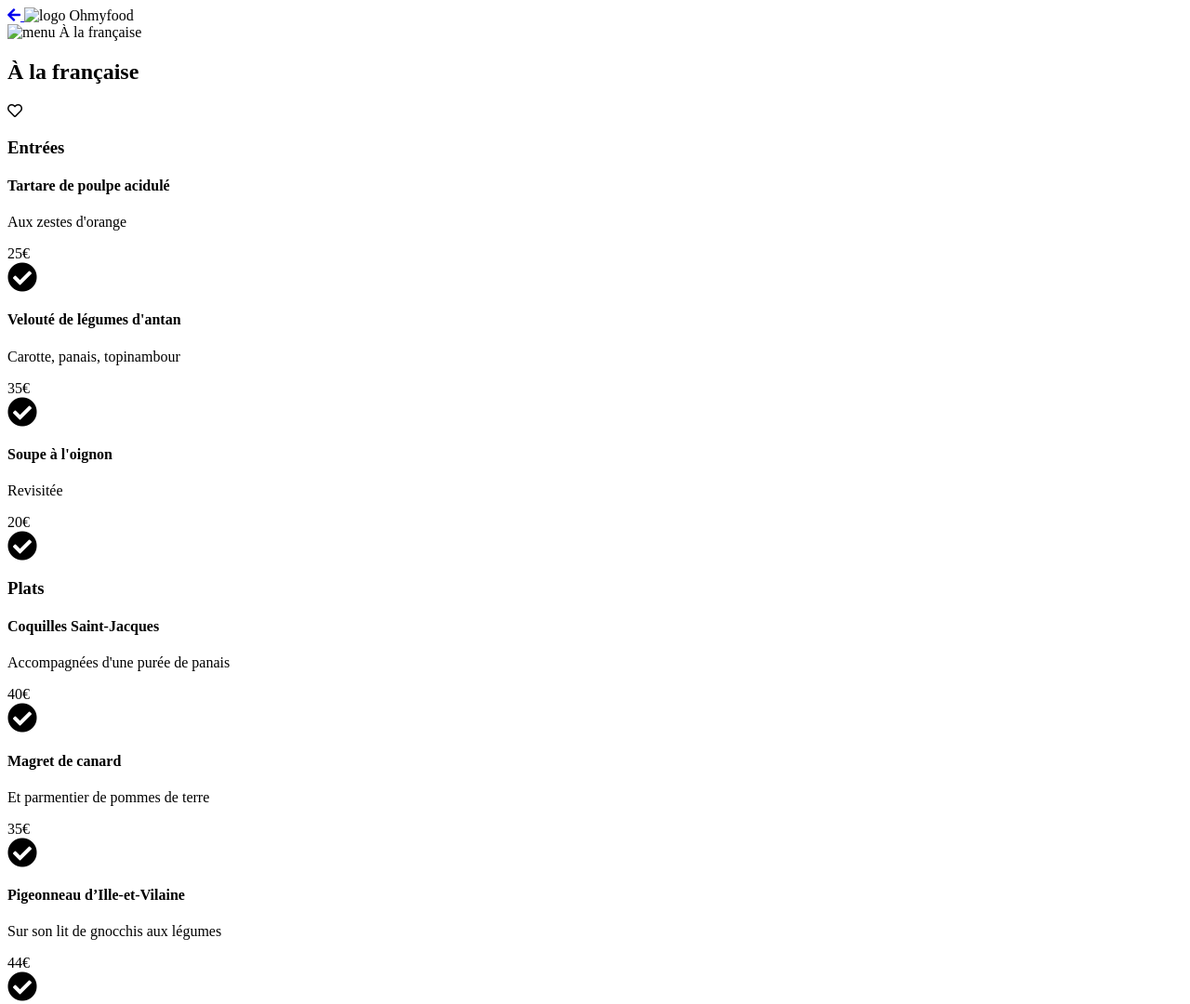
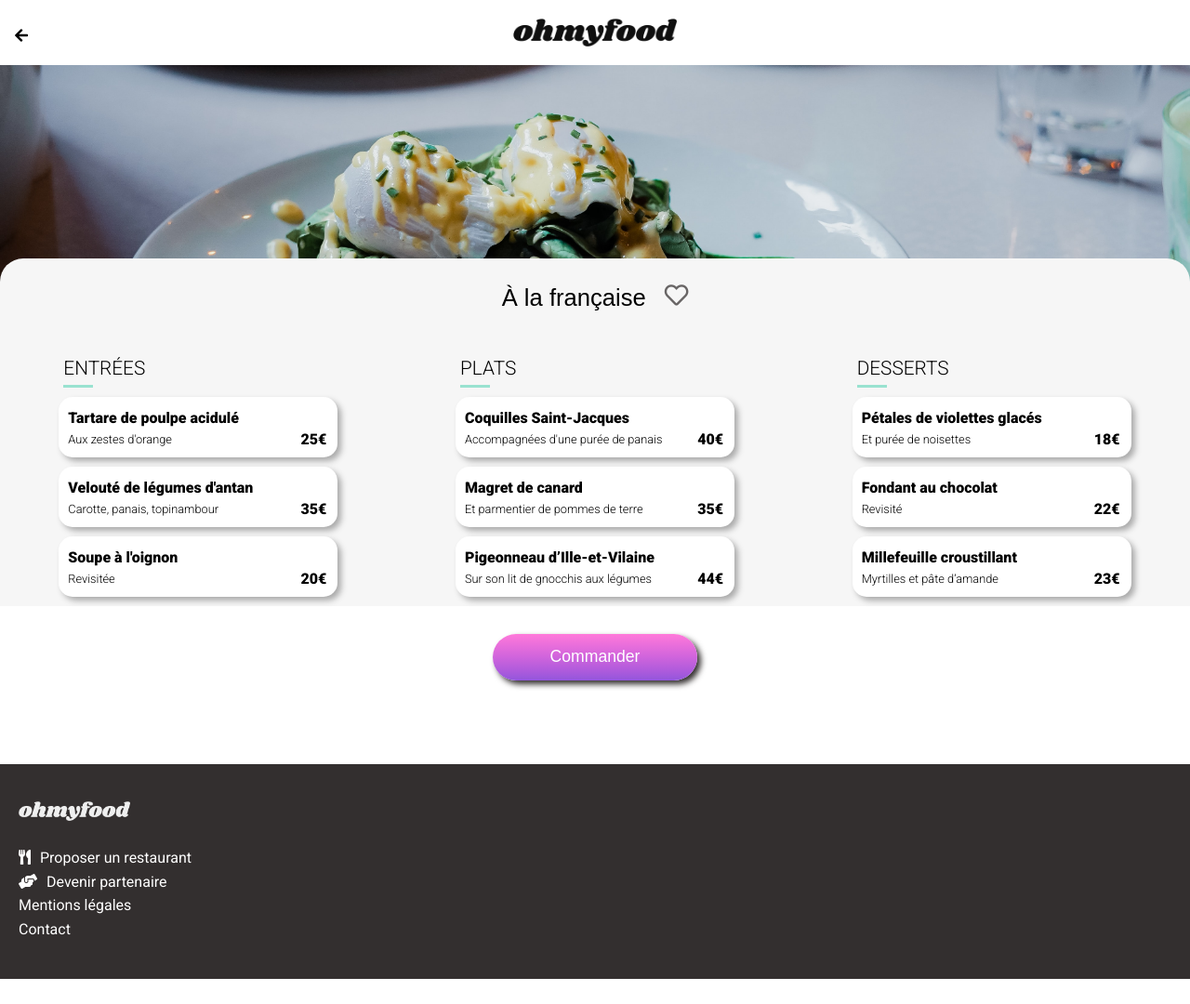
Before and after one commit to amine1132/Ohmyfood, a plain HTML site: page menu/menu_a_la_francaise.html in a window 1280 px wide. Shown: the top 1080 px of the page at 93% size. After the commit the page ends 1053 px from the top, so only its background shows below. Drawn offline with Linux system fonts and the light colour scheme; a web font is replaced by a local one.

Commit message:
- Finalisation des retouches de tout les pages - Gestion de la source d'images

```diff
--- a/menu/menu_La_note_enchantee.html
+++ b/menu/menu_La_note_enchantee.html
@@ -4,7 +4,7 @@
     <!--Information sur le site-->
     <meta charset="UTF-8" />
     <meta name="viewport" content="width=device-width, initial-scale=1.0" />
-    <link rel="stylesheet" href="/css/style.css" />
+    <link rel="stylesheet" href="/assets/Index.css" />
     <title>Ohmyfood</title>
     <!-- Google Fonts-->
     <link rel="preconnect" href="https://fonts.googleapis.com" />
@@ -32,13 +32,17 @@
       <a href="/index.html">
         <i class="fas fa-arrow-left"></i>
       </a>
-      <img class="logo" src="../images/logo/ohmyfood.png" alt="logo Ohmyfood" />
+      <img
+        class="logo"
+        src="/assets/images/logo/ohmyfood.png"
+        alt="logo Ohmyfood"
+      />
     </header>
 
     <!---Image Header-->
     <div class="header__img">
       <img
-        src="../images/restaurants/stil-u2Lp8tXIcjw-unsplash.jpg"
+        src="/assets/images/restaurants/stil-u2Lp8tXIcjw-unsplash.jpg"
         alt="menu La note enchantée"
         title="ohmyfood menu La note enchantée"
       />
@@ -182,7 +186,7 @@
     <footer>
       <img
         class="logo"
-        src="../images/logo/ohmyfood.png"
+        src="/assets/images/logo/ohmyfood.png"
         alt="logo Restaurant"
       />
       <ul>
--- a/menu/menu_a_la_francaise.html
+++ b/menu/menu_a_la_francaise.html
@@ -4,7 +4,7 @@
     <!--Information sur le site-->
     <meta charset="UTF-8" />
     <meta name="viewport" content="width=device-width, nitial-scale=1.0" />
-    <link rel="stylesheet" href="/css/style.css" />
+    <link rel="stylesheet" href="/assets/Index.css" />
     <title>Ohmyfood</title>
     <!-- Google Fonts-->
     <link rel="preconnect" href="https://fonts.googleapis.com" />
@@ -32,12 +32,16 @@
       <a href="../index.html">
         <i class="fas fa-arrow-left"></i>
       </a>
-      <img class="logo" src="../images/logo/ohmyfood.png" alt="logo Ohmyfood" />
+      <img
+        class="logo"
+        src="/assets/images/logo/ohmyfood.png"
+        alt="logo Ohmyfood"
+      />
     </header>
     <!---Image Header-->
     <div class="header__img">
       <img
-        src="../images/restaurants/toa-heftiba-DQKerTsQwi0-unsplash.jpg"
+        src="/assets/images/restaurants/toa-heftiba-DQKerTsQwi0-unsplash.jpg"
         alt="menu À la française"
         title="ohmyfood menu À la française"
       />
@@ -171,7 +175,7 @@
     <footer>
       <img
         class="logo"
-        src="../images/logo/ohmyfood.png"
+        src="/assets/images/logo/ohmyfood.png"
         alt="logo Restaurant"
       />
       <ul>
```
Also changed, not shown: index.html (+13 -5 lines), menu/menu_le_delice_des_sens.html (+8 -4 lines), menu/menu_palette_du_gout.html (+7 -3 lines).
